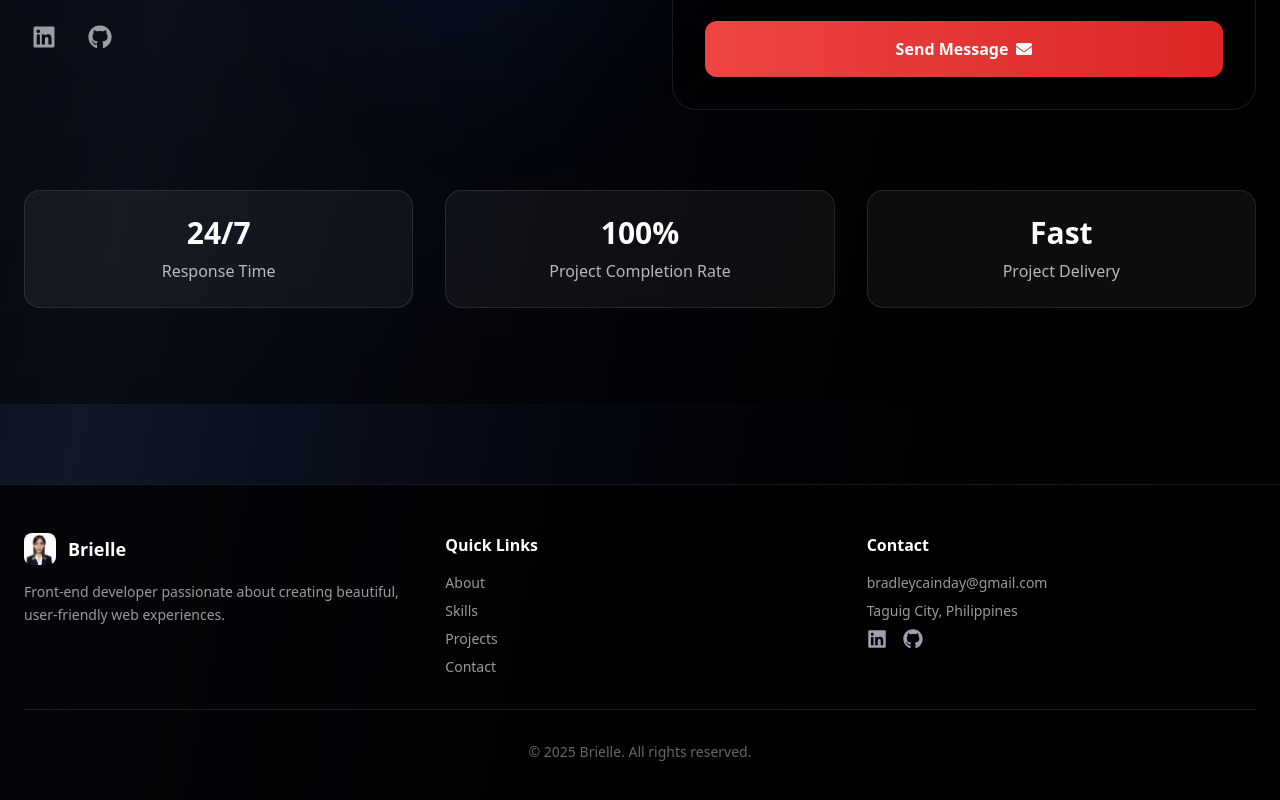
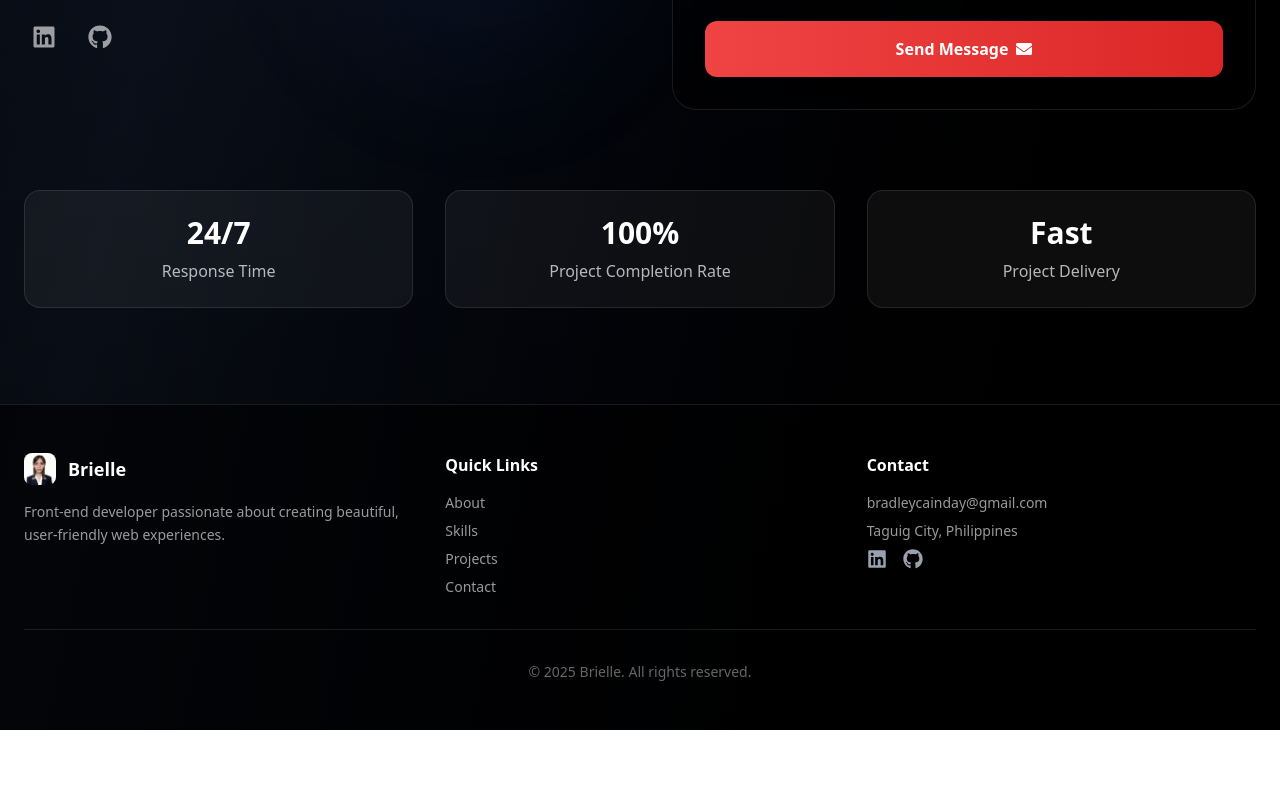
Before and after one commit to Cainday-Bradley/my_portfolio, a React (Vite) app: page / in a window 1280 px wide. Shown: the part 5533-6333 px from the top of the page. After the commit the page ends 6263 px from the top, so only its background shows below. Built offline with nearby package versions, Linux system fonts and the light colour scheme.

Commit message:
fix style

```diff
--- a/src/App.tsx
+++ b/src/App.tsx
@@ -138,7 +138,7 @@ function App() {
       </main>
 
       {/* Footer */}
-      <footer className={`border-t py-12 mt-20 transition-colors duration-300 ${
+      <footer className={`border-t py-12 transition-colors duration-300 ${
         isDark ? 'bg-black/80 border-white/10' : 'bg-gray-50/80 border-gray-200'
       }`}>
         <div className="max-w-7xl mx-auto px-6">
```
